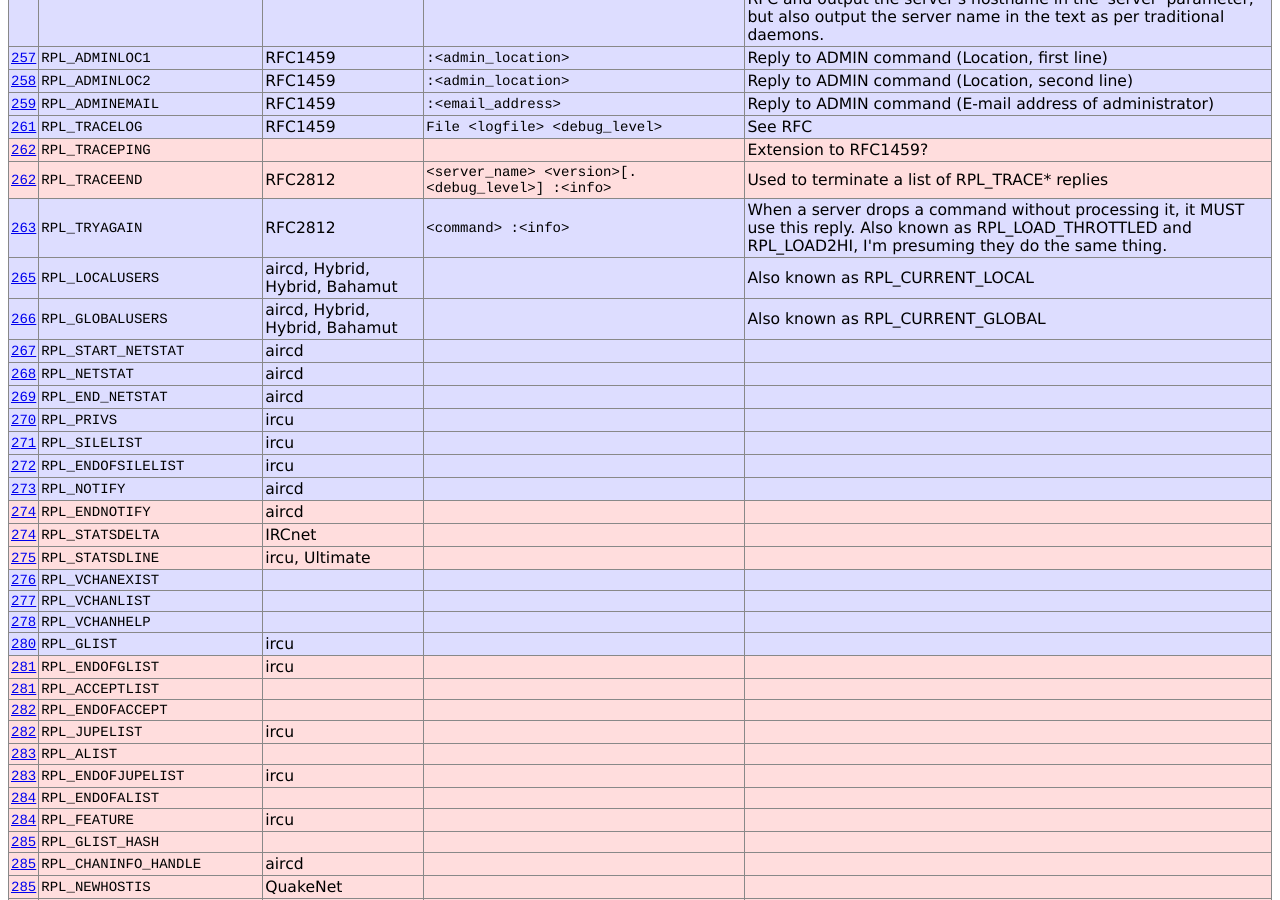
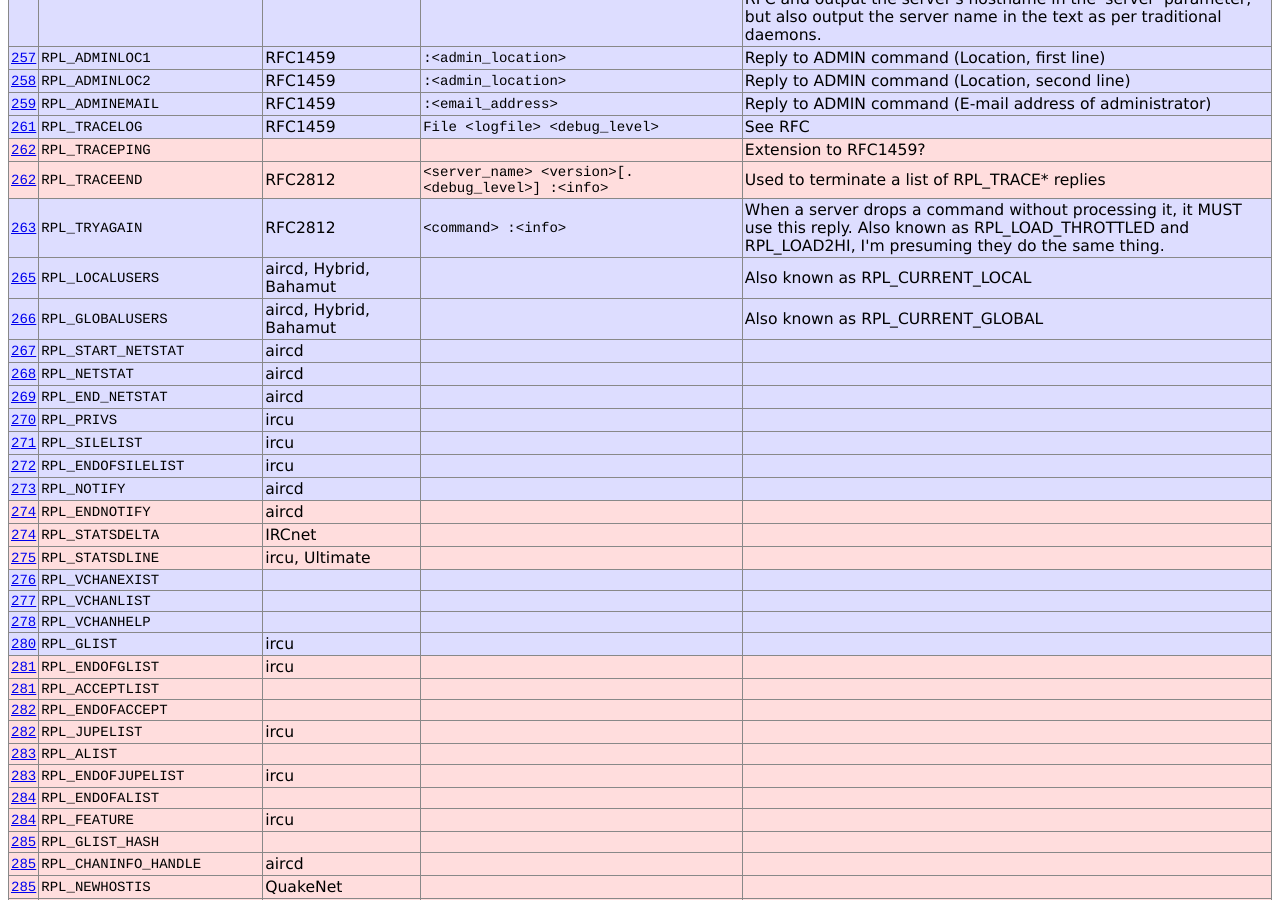
Before and after one commit to ircdocs/irc-defs, a Jekyll site: the page built from defs/ircnumerics.html, in a window 1280 px wide and 900 px high, scrolled down 3072 px. Built offline with Jekyll 4.4.1, drawn with Linux system fonts in a browser that asks for light colours.

Commit message:
ircnumerics: Remove duplicated origin

```diff
--- a/_data/ircnumerics.yaml
+++ b/_data/ircnumerics.yaml
@@ -786,13 +786,13 @@ values:
     -
         name: RPL_LOCALUSERS
         numeric: "265"
-        origin: "aircd, Hybrid, Hybrid, Bahamut"
+        origin: "aircd, Hybrid, Bahamut"
         comment: Also known as RPL_CURRENT_LOCAL
 
     -
         name: RPL_GLOBALUSERS
         numeric: "266"
-        origin: "aircd, Hybrid, Hybrid, Bahamut"
+        origin: "aircd, Hybrid, Bahamut"
         comment: Also known as RPL_CURRENT_GLOBAL
 
     -
```
